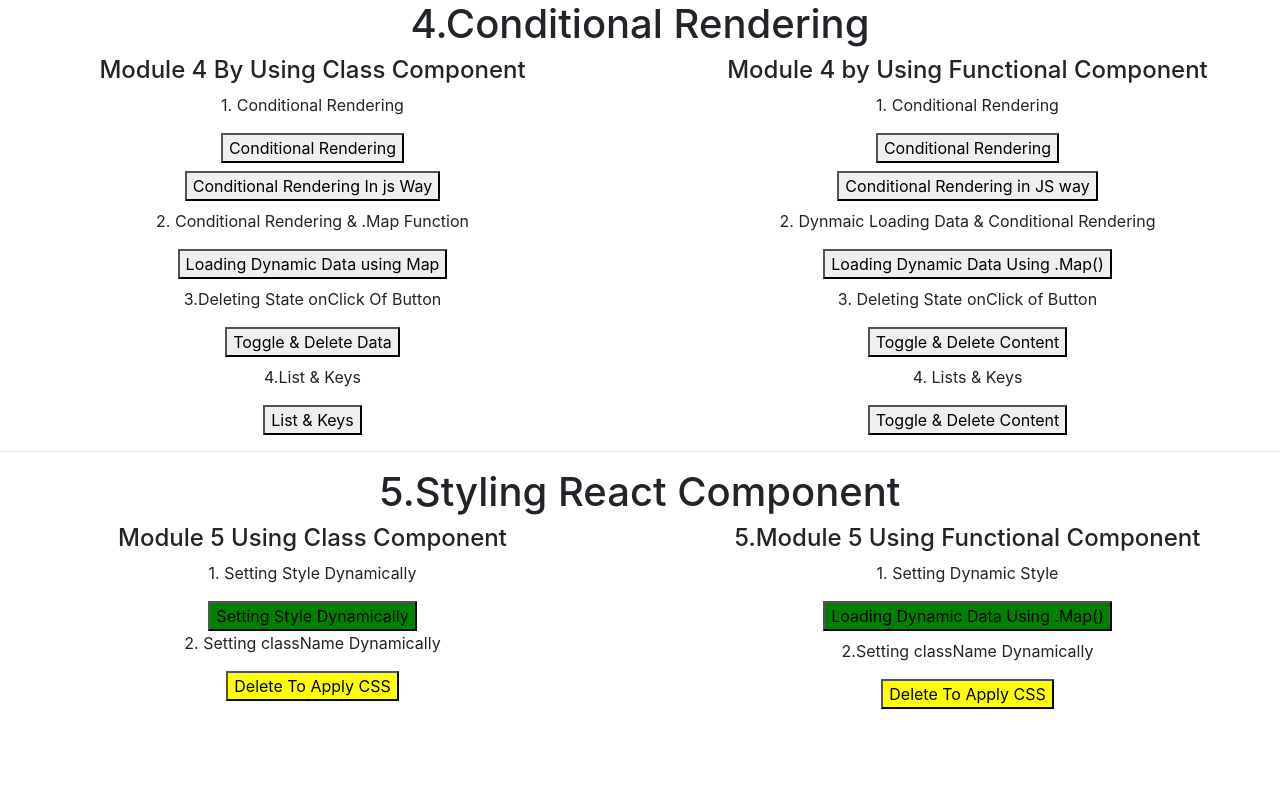
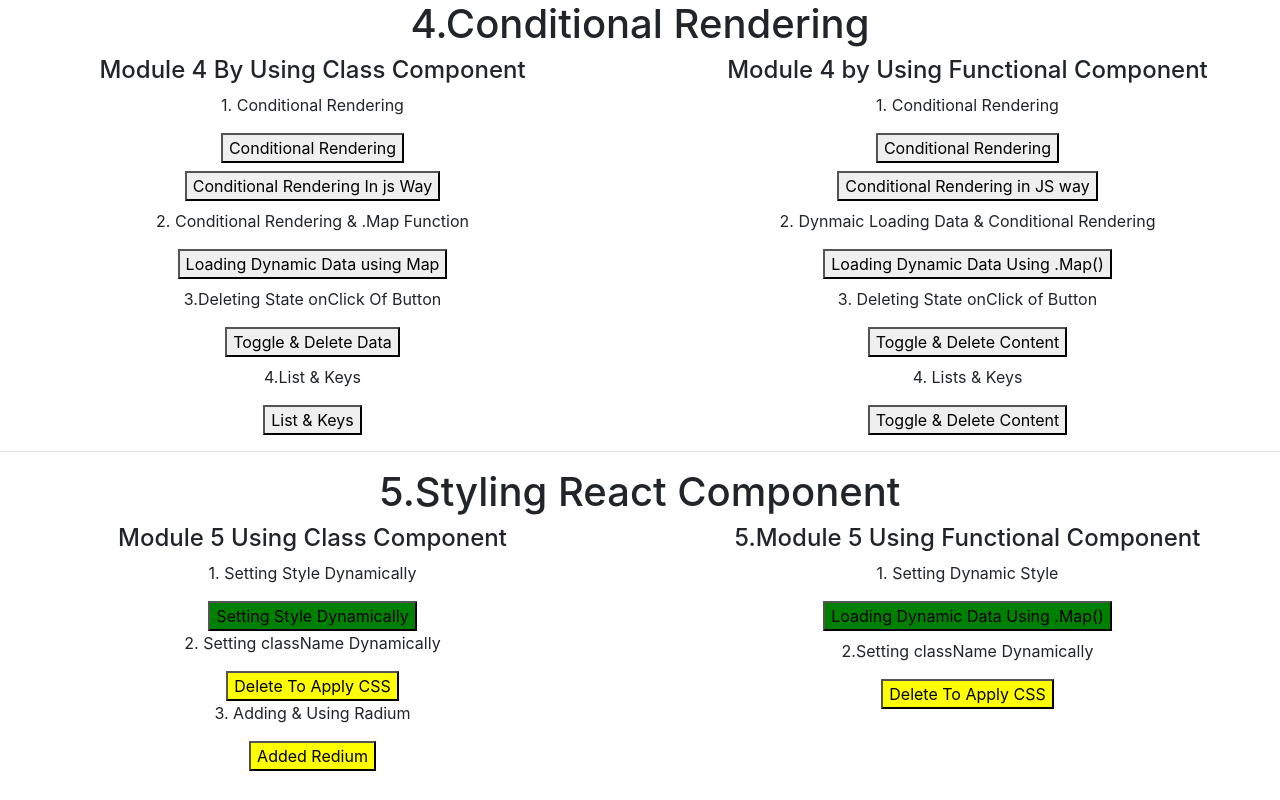
Before and after one commit to HusnainK721/my-first-app, a React (Create React App) app: page / in a window 1280 px wide. Built offline with nearby package versions, Linux system fonts and the light colour scheme.

Commit message:
imported radium to module 5

```diff
--- a/src/Component/Module-5-StylingReactCompAndElement/Module5StylingReactComponent.jsx
+++ b/src/Component/Module-5-StylingReactCompAndElement/Module5StylingReactComponent.jsx
@@ -3,6 +3,7 @@ import { Row, Col } from "react-bootstrap";
 // Class component exported here
 import { SettingStyleDynamicallyParentC } from "./StylingReactInClass/A-SettingStyleDynamicC/SettingStyleDynamicallyParentC";
 import { SettingClassNameDynamicallyParentC } from "./StylingReactInClass/B-SettingClassNameDynamicallyC/SettingClassNameDynamicallyParentC";
+import AddingAndUsingRadiumParentC from "./StylingReactInClass/C-AddingAndUsingRadiumC/AddingAndUsingRadiumParentC";
 // Functional component exported here
 
 import { SettingStyleDynamicallyParentF } from "./StylingReactInFunctional/A-SettingStyleDynamicallyF/SettingStyleDynamicallyParentF";
@@ -17,6 +18,7 @@ export const Module5StylingReactComponent = () => {
             <h4>Module 5 Using Class Component</h4>
             <SettingStyleDynamicallyParentC />
             <SettingClassNameDynamicallyParentC />
+            <AddingAndUsingRadiumParentC />
           </div>
         </Col>
         <Col>
--- a/src/Component/Module-5-StylingReactCompAndElement/StylingReactInClass/C-AddingAndUsingRadiumC/AddingAndUsingRadiumParentC.jsx
+++ b/src/Component/Module-5-StylingReactCompAndElement/StylingReactInClass/C-AddingAndUsingRadiumC/AddingAndUsingRadiumParentC.jsx
@@ -1,5 +1,5 @@
 import React, { Component } from "react";
-import { AddingAndUsingRadiumChildC } from "./AddingAndUsingRadiumChildC";
+import AddingAndUsingRadiumChildC from "./AddingAndUsingRadiumChildC";
 
 class AddingAndUsingRadiumParentC extends Component {
   state = {
```
Also changed, not shown: 1 other file (tests, documents, lock files or other folders).
